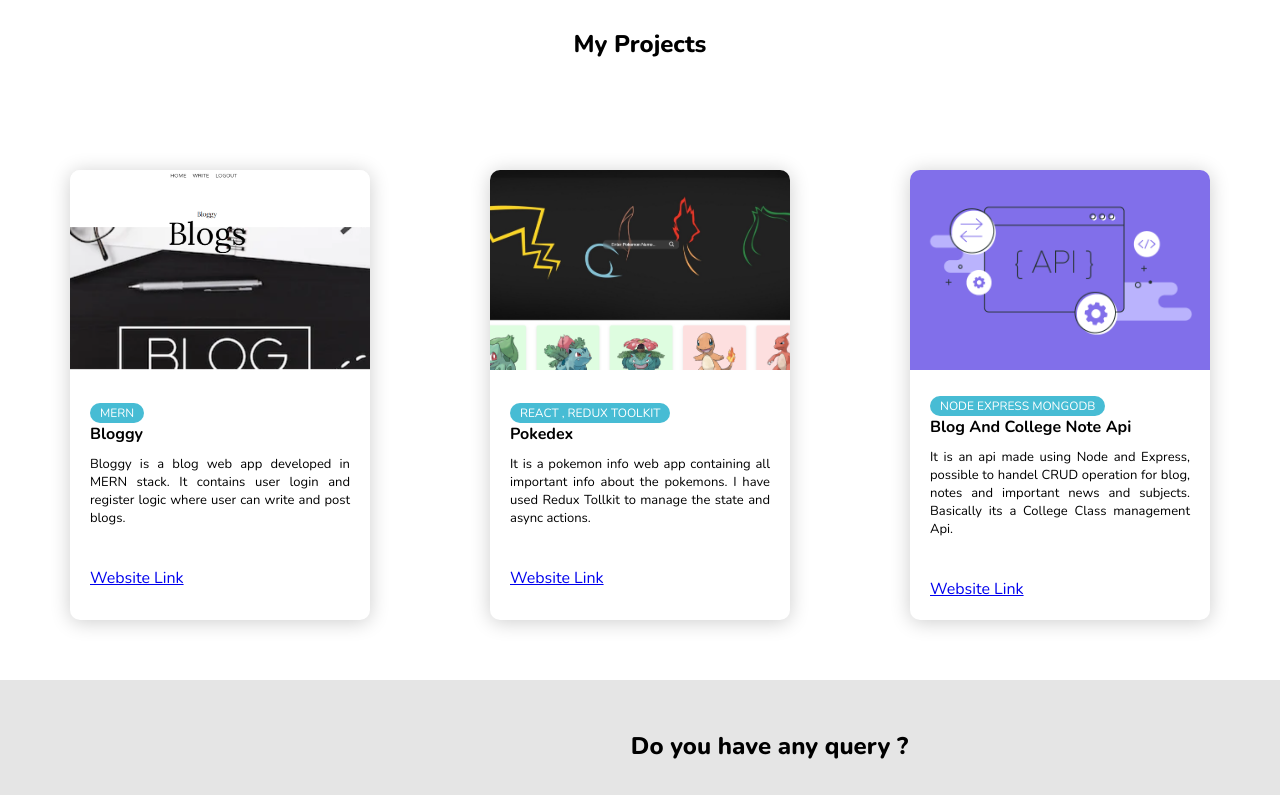
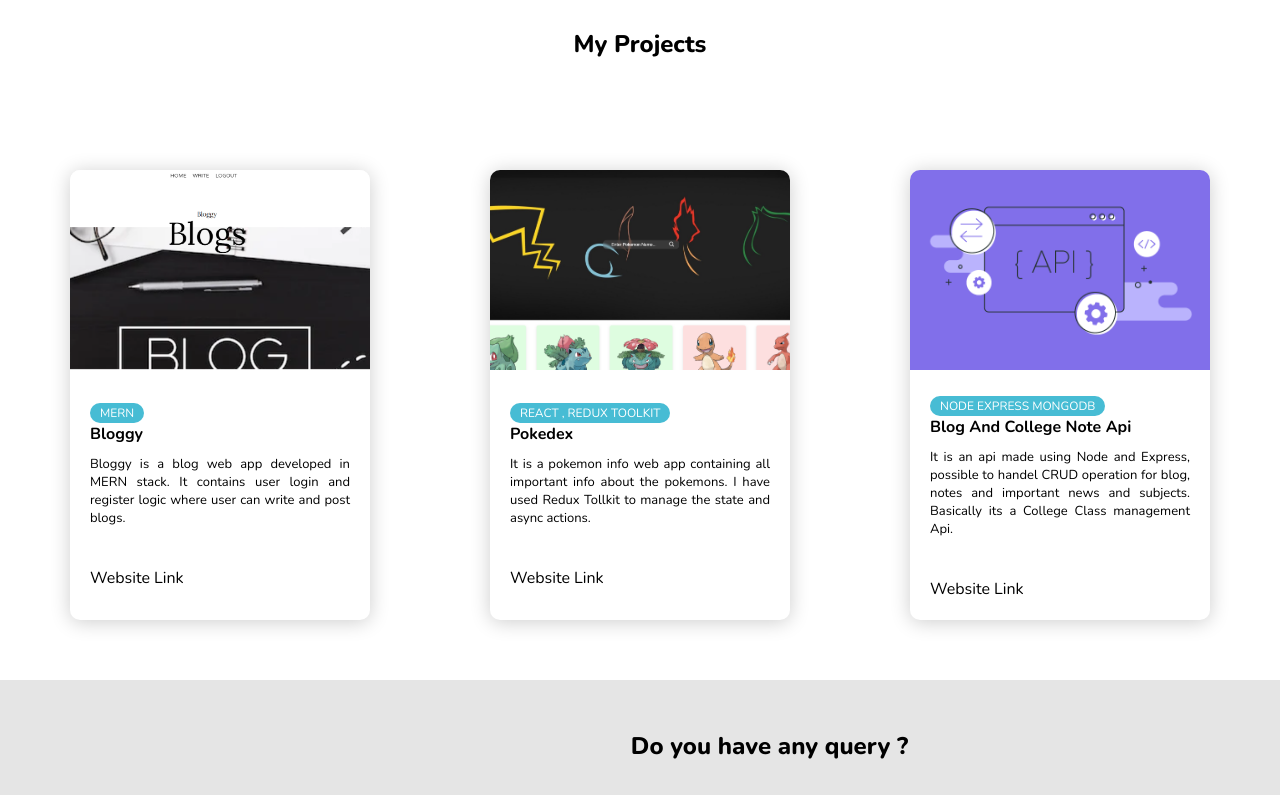
Before and after one commit to Aaryan121/myportfolio, a React (Create React App) app: page / in a window 1280 px wide. Shown: the part 1916-2711 px from the top of the page. Built offline with nearby package versions, Linux system fonts and the light colour scheme.

Commit message:
button fix

```diff
--- a/src/components/hero/Hero.css
+++ b/src/components/hero/Hero.css
@@ -107,3 +107,8 @@
         order: 1;
     }
 }
+
+a{
+    color: inherit;
+    text-decoration: none;
+}
--- a/src/components/hero/Hero.js
+++ b/src/components/hero/Hero.js
@@ -17,8 +17,13 @@
           Download My CV
         </button>
         <div className="clinks">
+          <a target={"_blank"} rel="noopener noreferrer" href="https://github.com/Aaryan121">
           <AiFillGithub className="clink" />
+          </a>
+          <a target={"_blank"} rel="noopener noreferrer" href="https://www.linkedin.com/in/arjun-paudel-4234ab252/">
           <AiFillLinkedin className="clink" />
+          </a>
+
           <AiFillInstagram className="clink" />
 
         </div>
--- a/src/main.css
+++ b/src/main.css
@@ -19,3 +19,7 @@
 .active{
     color: rgb(114, 36, 36);
 }
+
+a{
+    text-decoration: none;
+}
```
